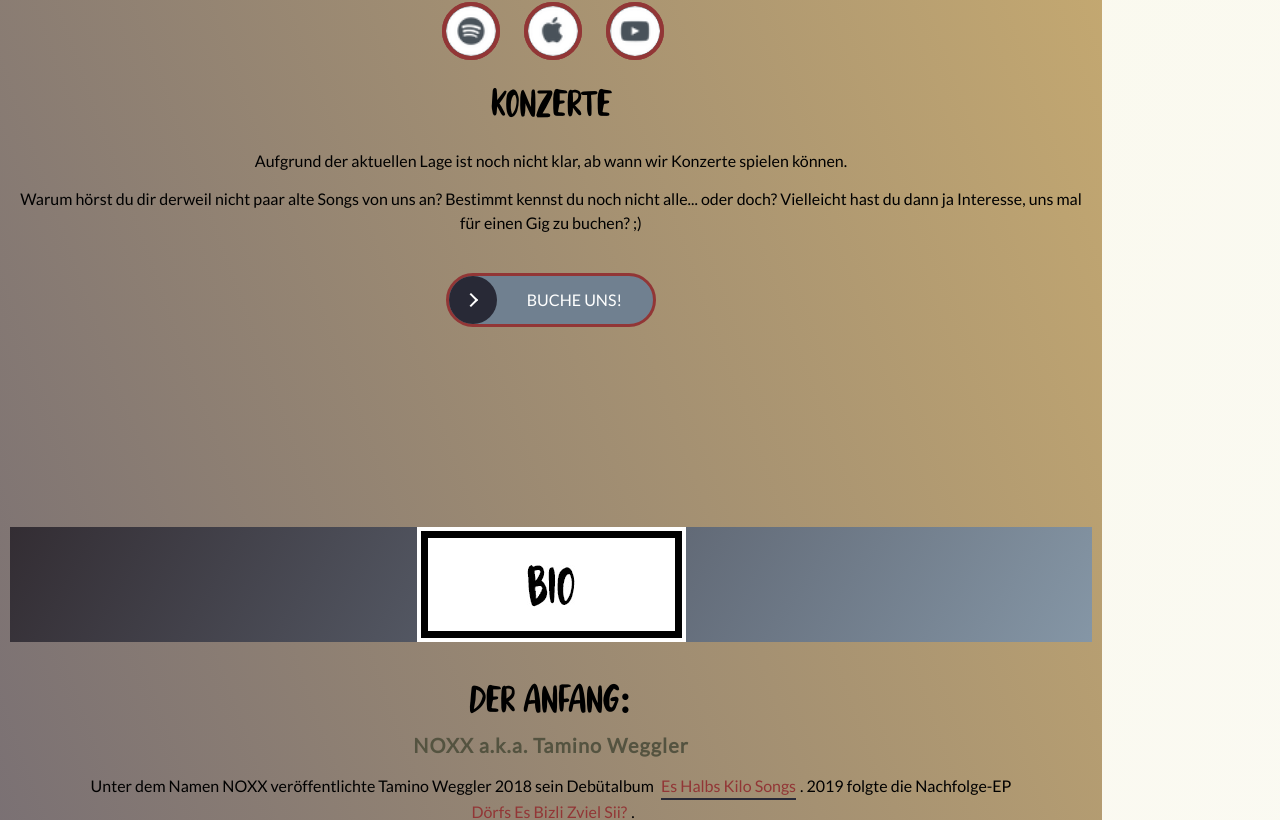
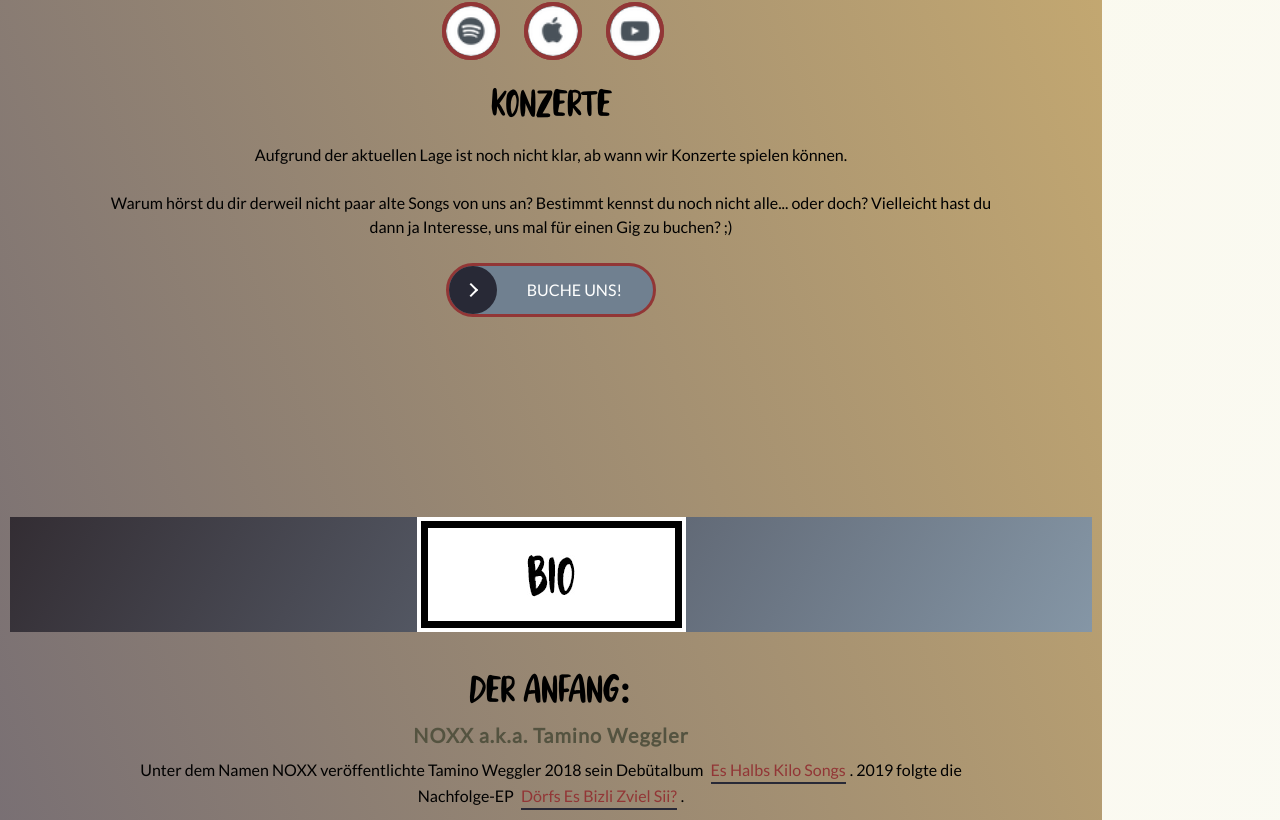
Before and after one commit to weeebr/noxx, a React (Create React App) app: page / in a window 1280 px wide. Shown: the part 2072-2892 px from the top of the page. Built offline with nearby package versions, Linux system fonts and the light colour scheme.

Commit message:
further improve styles

```diff
--- a/src/GlobalStyle.js
+++ b/src/GlobalStyle.js
@@ -80,6 +80,12 @@ const GlobalStyle = createGlobalStyle`
 
   p {
     margin: 14px 0;
+    max-width: 900px;
+    margin: 0 auto;
+
+    ${breakpoint(device.tablet)} {
+      padding: 0 20px;
+    }
   }
 
   h1 {
--- a/src/pages/Bio.js
+++ b/src/pages/Bio.js
@@ -77,6 +77,7 @@ const Bio = forwardRef(({ openVideo }, ref) => {
         </a>
         .
       </p>
+      <br />
       <p>
         Nach der Veröffentlichung der letzten EP{" "}
         <a
@@ -126,6 +127,7 @@ const Bio = forwardRef(({ openVideo }, ref) => {
         </a>{" "}
         gestartet.
       </p>
+      <br />
       <p>
         Wir würden uns enorm über deinen Beitrag freuen! Es gibt tolle Goodies
         als Entschädigung.
--- a/src/pages/Downloads.js
+++ b/src/pages/Downloads.js
@@ -52,6 +52,7 @@ const DownloadsWrapper = styled.div`
 
   p {
     color: #7d7d7b;
+    margin: 14px 0;
   }
 
   a {
--- a/src/pages/Musik.js
+++ b/src/pages/Musik.js
@@ -77,6 +77,7 @@ const Musik = forwardRef(({ openVideo }, ref) => {
         Aufgrund der aktuellen Lage ist noch nicht klar, ab wann wir Konzerte
         spielen können.
       </p>
+      <br />
       <p>
         Warum hörst du dir derweil nicht paar alte Songs von uns an? Bestimmt
         kennst du noch nicht alle... oder doch? Vielleicht hast du dann ja
```
